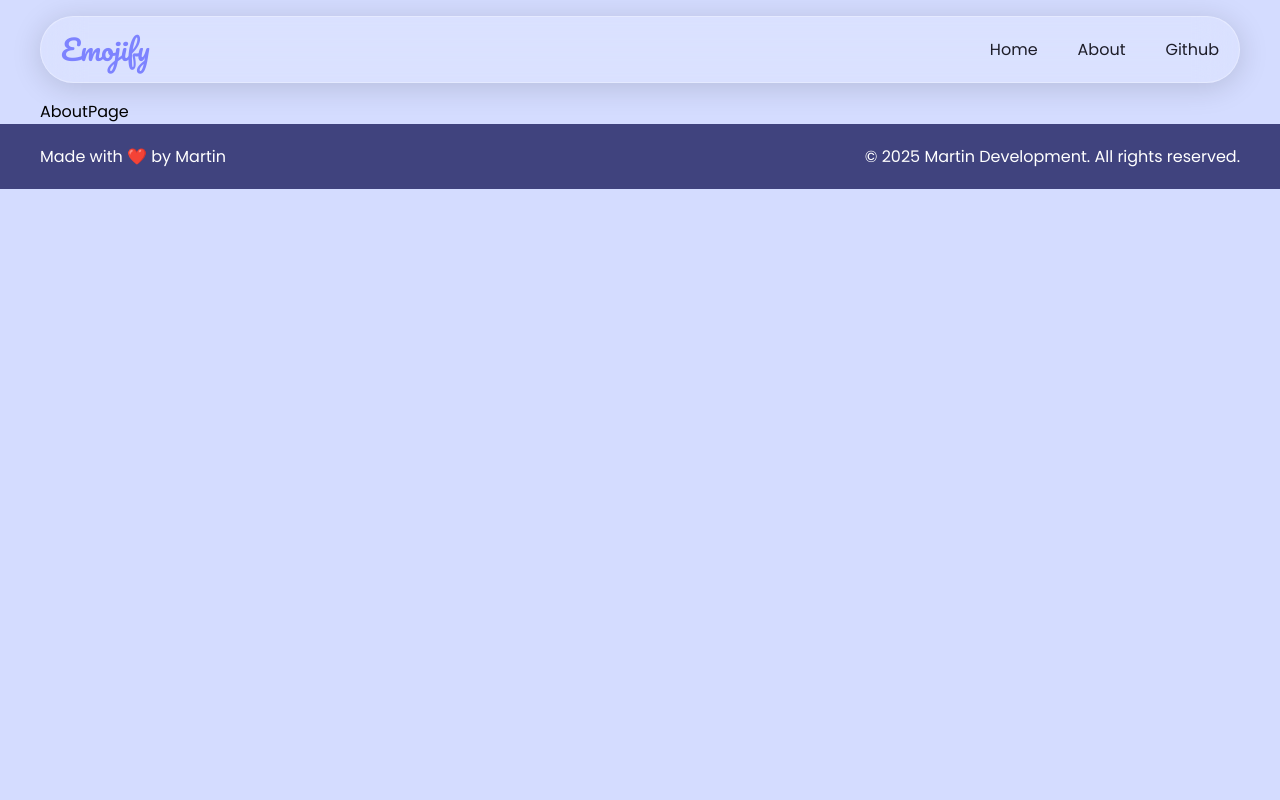
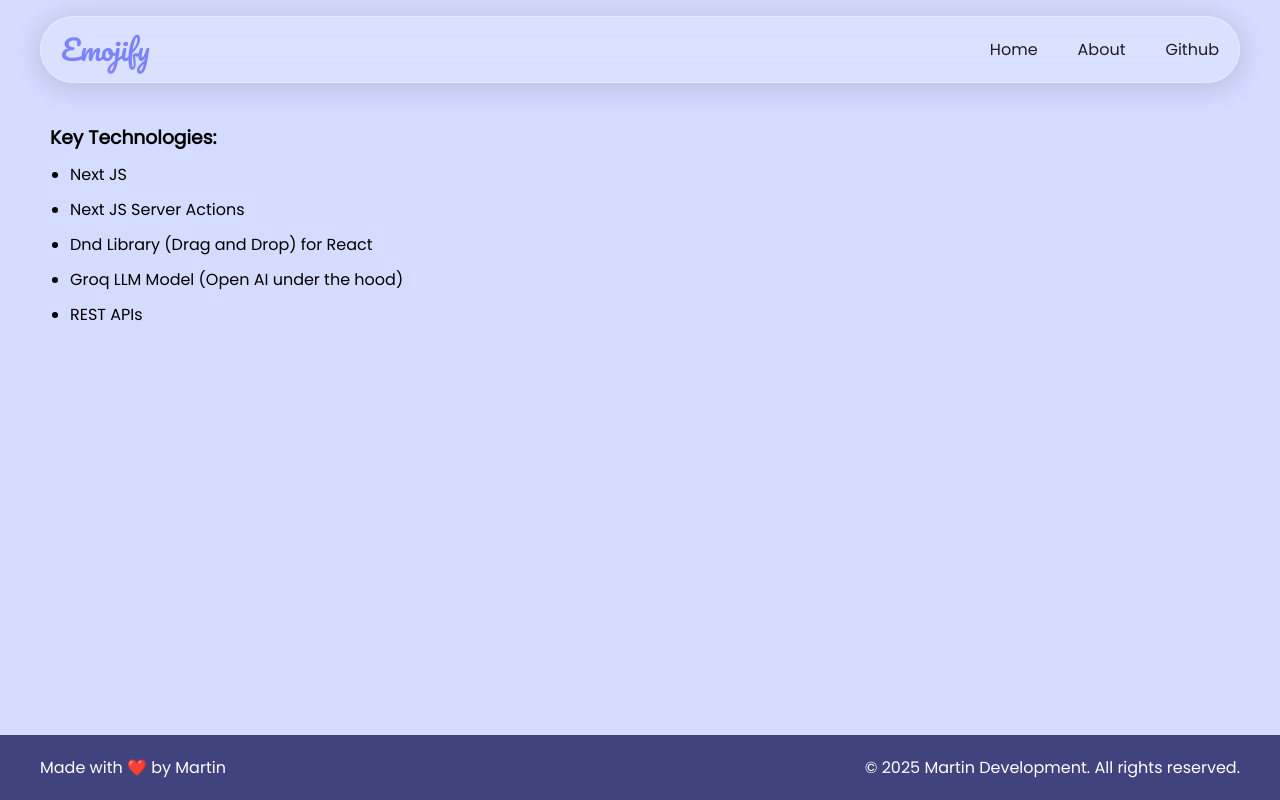
Before and after one commit to mspassov/emojify, a Next.js app: page /about in a window 1280 px wide. Built offline with nearby package versions, Linux system fonts and the light colour scheme.

Commit message:
Clean up and ready for deployment

```diff
--- a/app/about/page.jsx
+++ b/app/about/page.jsx
@@ -1,7 +1,19 @@
 import React from "react";
+import "@/assets/about.css";
 
 const AboutPage = () => {
-  return <div>AboutPage</div>;
+  return (
+    <section className="about">
+      <h3>Key Technologies:</h3>
+      <ul className="about-list">
+        <li>Next JS</li>
+        <li>Next JS Server Actions</li>
+        <li>Dnd Library (Drag and Drop) for React</li>
+        <li>Groq LLM Model (Open AI under the hood)</li>
+        <li>REST APIs</li>
+      </ul>
+    </section>
+  );
 };
 
 export default AboutPage;
--- a/app/layout.jsx
+++ b/app/layout.jsx
@@ -27,8 +27,8 @@ const pacifico = Pacifico({
 const MainLayout = ({ children }) => {
   return (
     <html className={`${poppins.variable} ${pacifico.variable}`}>
-      <body className="">
-        <div className="container">
+      <body className="page-wrapper">
+        <div className="container page-content">
           <Navbar />
           {children}
           <ToastContainer />
--- /dev/null
+++ b/assets/about.css
@@ -0,0 +1,7 @@
+.about{
+    margin: 40px 10px;
+}
+
+.about .about-list li{
+    margin: 10px 20px;
+}
--- a/assets/footer.css
+++ b/assets/footer.css
@@ -1,7 +1,7 @@
 .footer{
     background-color: #40437e;
     color: white;
-    padding: 20px 0;
+    padding: 20px 10px;
 }
 
 .footer .footer-flex{
@@ -9,3 +9,9 @@
     align-items: center;
     justify-content: space-between;
 }
+
+@media (max-width: 670px){
+    .footer .footer-flex{
+        flex-direction: column;
+    }
+}
--- a/assets/globals.css
+++ b/assets/globals.css
@@ -14,6 +14,16 @@ html{
 .container{
     max-width: 1200px;
     margin: 0 auto;
+}
+
+.page-wrapper{
+    min-height: 100vh;
+    display: flex;
+    flex-direction: column;
+}
+
+.page-content{
+    flex: 1;
 }
 
 body{
--- a/assets/nav.css
+++ b/assets/nav.css
@@ -1,6 +1,14 @@
 .nav{
-    margin: 16px 0;
+    margin: 16px auto;
+    width: 1200px;
 }
+
+@media (max-width: 1200px){
+    .nav{
+        width: 95%;
+    }
+}
+
 .navbar-ul{
     border-radius: 36px;
     background: rgba(255, 255, 255, 0.15);
@@ -27,6 +35,10 @@
     color: #7D83FF;
     margin: 4px 12px;
     padding: 2px 8px;
+
+    &:hover{
+        color: #33377b;
+    }
 }
 
 .navbar-ul .nav-link-ul{
```
